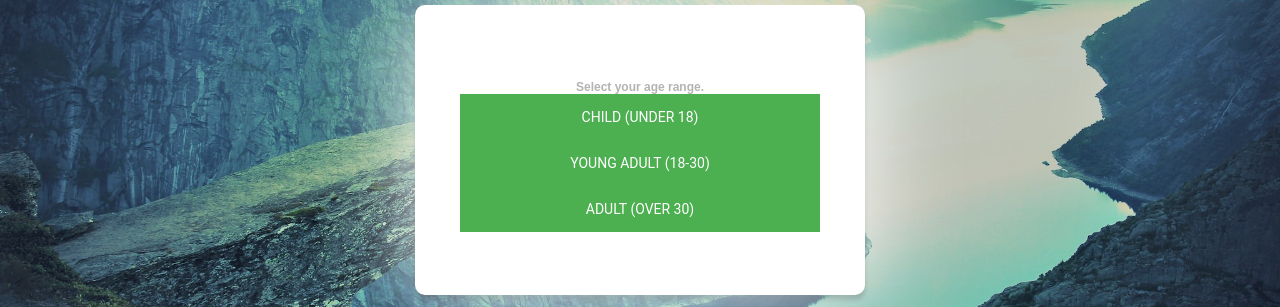
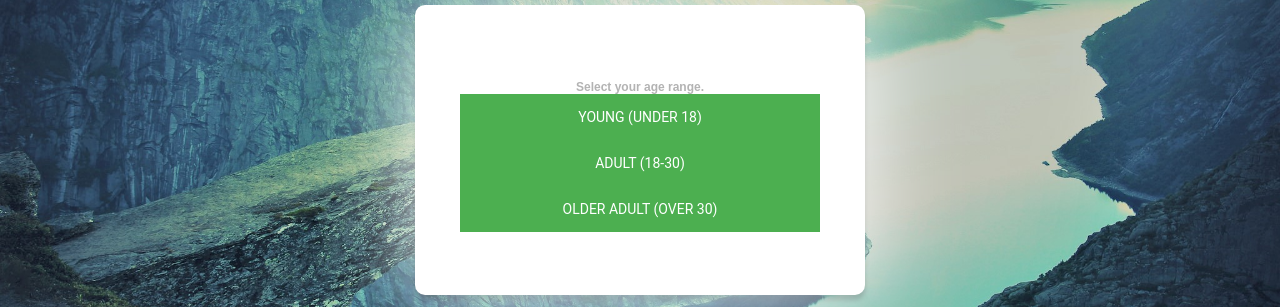
Before and after one commit to CSCI4230/BeWellr, a PHP site: page /Guest.php in a window 1280 px wide. Shown: the part 248-555 px from the top of the page. Run offline with PHP 8.4, Linux system fonts and the light colour scheme; some web fonts are replaced.

Commit message:
Update Guest.php

```diff
--- a/Guest.php
+++ b/Guest.php
@@ -8,9 +8,9 @@
   <div class="form">
     <form class="guest-ages">
       <p class="message">Select your age range.</a></p>
-      <button>Child (under 18)</button>
-      <button>Young Adult (18-30)</button>
-      <button>Adult (over 30)</button>
+      <button>Young (under 18)</button>
+      <button>Adult (18-30)</button>
+      <button>Older Adult (over 30)</button>
     </form>
   </div>
 </div>
```
